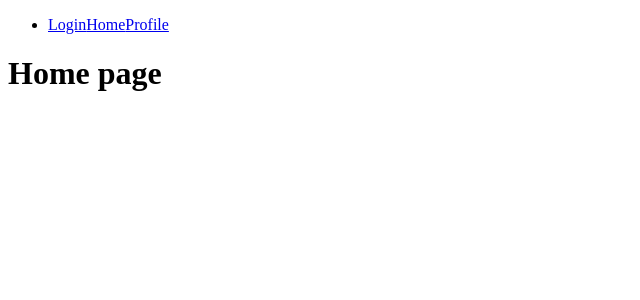
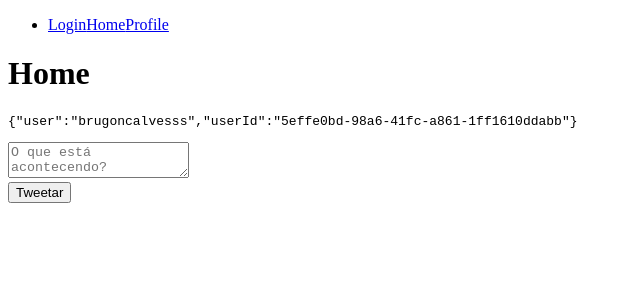
Before and after one commit to brugoncalvesss/twitter-reactjs, a React (Create React App) app: page /home in a window 1280 px wide. Shown: the top 300 px of the page, without its empty margins (0-640 px from the left). Built offline with nearby package versions, Linux system fonts and the light colour scheme.

Commit message:
Feat: Form Tweet

```diff
--- /dev/null
+++ b/src/components/TweetForm.tsx
@@ -0,0 +1,30 @@
+import React, { useState } from 'react'
+
+const TweetForm = () => {
+
+  const [message, setMessage] = useState('');
+
+  const handleSubmit = (event: any) => {
+    event.preventDefault();
+
+    console.log('Um nome foi enviado: ' + message);
+  }
+
+  return (
+    <form onSubmit={handleSubmit}>
+      <div>
+        <textarea
+          name="message"
+          placeholder="O que está acontecendo?"
+          onChange={(e) => setMessage(e.target.value)}
+        >
+        </textarea>
+      </div>
+      <div>
+        <button type="submit" className="btn btn-primary">Tweetar</button>
+      </div>
+    </form>
+  );
+}
+
+export default TweetForm;
--- a/src/pages/Home.tsx
+++ b/src/pages/Home.tsx
@@ -1,12 +1,17 @@
-import React from 'react';
+import React, { useContext } from 'react';
+import { UserContext } from '../UserContext';
+import TweetForm from '../components/TweetForm';
 
 const Home = () => {
+
+  const { user } = useContext(UserContext);
+
   return (
-    <>
-      <div className="app">
-        <h1>Home page</h1>
-      </div>
-    </>
+    <div className="app">
+      <h1>Home</h1>
+      <pre>{JSON.stringify(user)}</pre>
+      <TweetForm />
+    </div>
   );
 }
 
```
